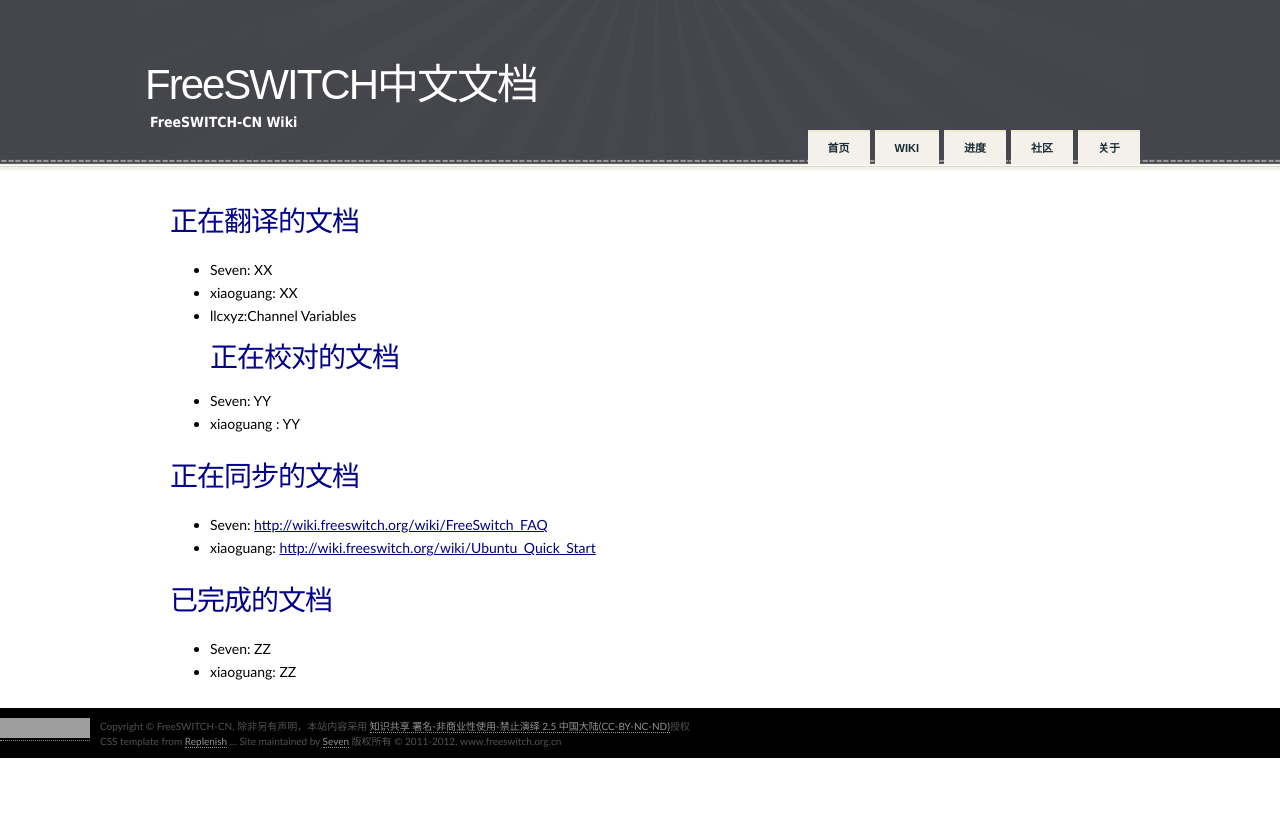
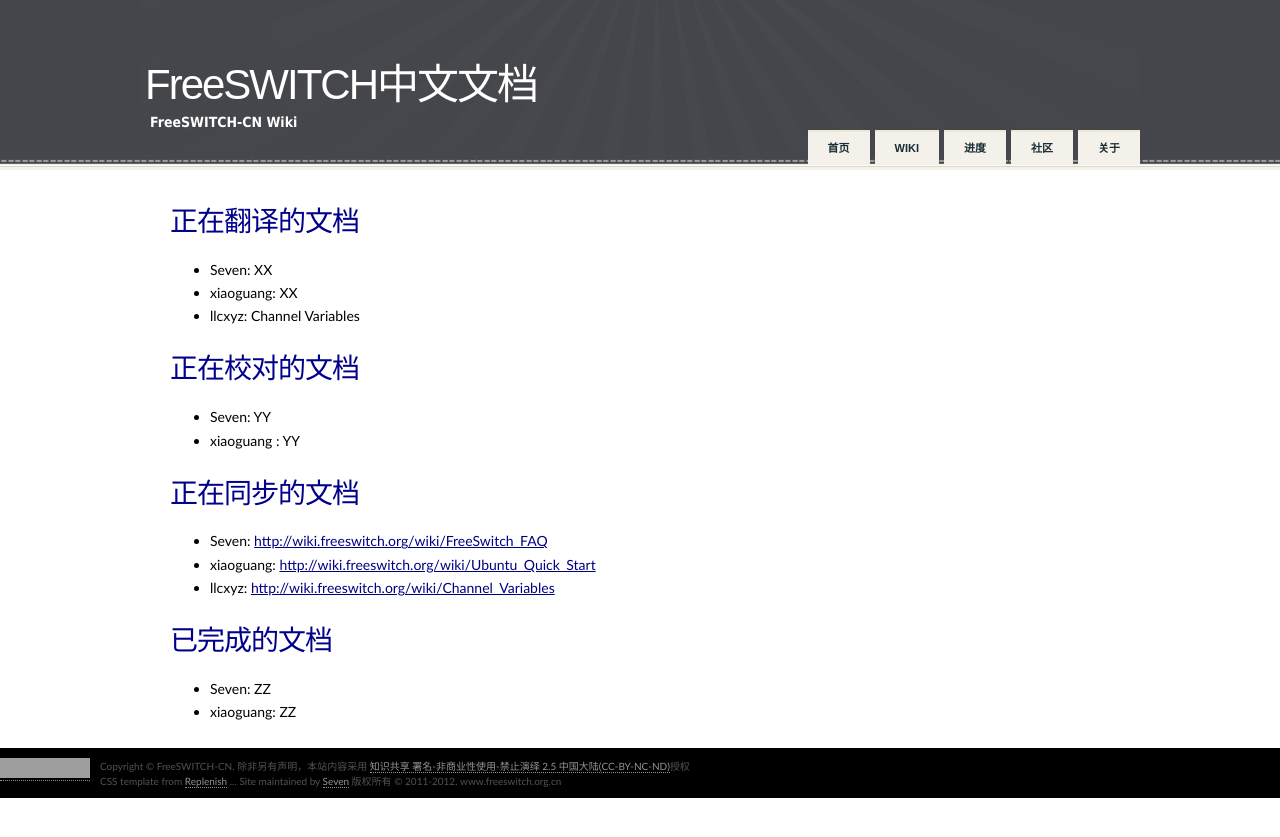
Before and after one commit to freeswitch-cn/freeswitch-cn.github.com, a Jekyll site: the page built from list.md, in a window 1280 px wide. Shown: the top 837 px of the page. Built offline with Jekyll 4.4.1, drawn with Linux system fonts in a browser that asks for light colours; Markdown is read by kramdown in place of the engine named in the settings; grey boxes are pictures that could not be loaded.

Commit message:
start to translate channel variables.

```diff
--- a/list.md
+++ b/list.md
@@ -7,7 +7,8 @@ title: 翻译页面列表
 
 * Seven: XX
 * xiaoguang: XX
-* llcxyz:Channel Variables
+* llcxyz: Channel Variables
+
 # 正在校对的文档
 
 * Seven: YY
@@ -17,6 +18,7 @@ title: 翻译页面列表
 
 * Seven: <http://wiki.freeswitch.org/wiki/FreeSwitch_FAQ>
 * xiaoguang: <http://wiki.freeswitch.org/wiki/Ubuntu_Quick_Start>
+* llcxyz: <http://wiki.freeswitch.org/wiki/Channel_Variables>
 
 # 已完成的文档
 
```
